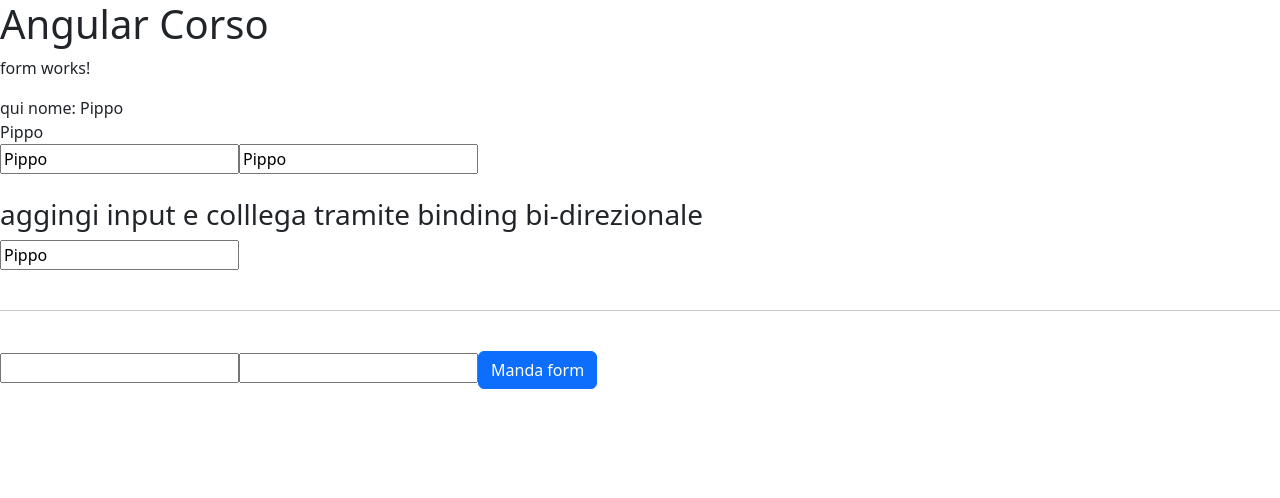
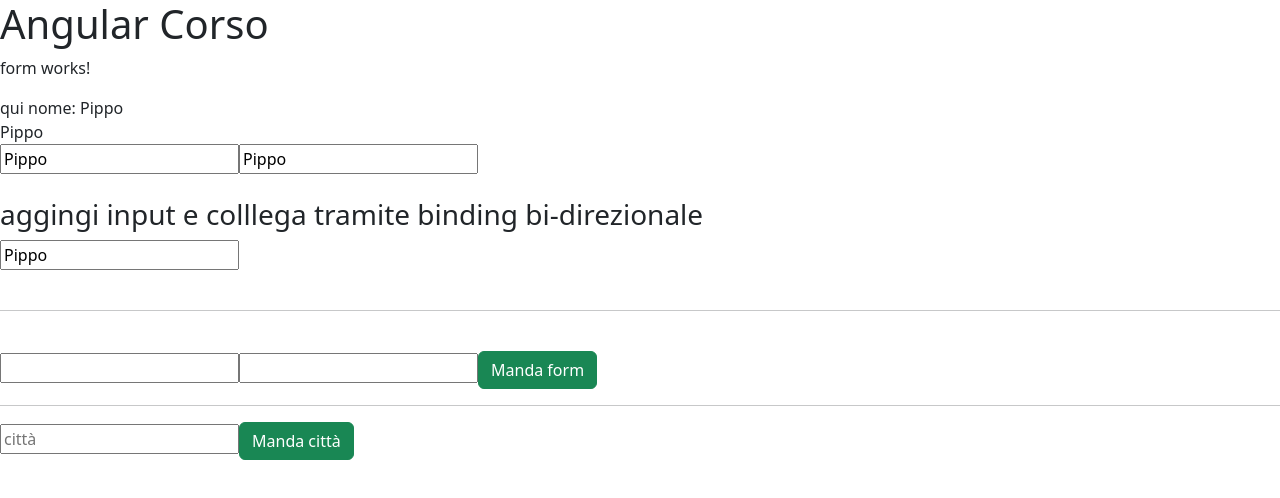
Before and after one commit to ironmanromeo/angular-corso, an Angular app: page / in a window 1280 px wide. Shown: the top 498 px of the page. Built offline with nearby package versions, Linux system fonts and the light colour scheme.

Commit message:
allineamento

```diff
--- a/src/app/form/form.component.html
+++ b/src/app/form/form.component.html
@@ -16,5 +16,12 @@
 <div>
     <input #cognomeRef>
     <input #inirizzoRef>
-    <button class="btn btn-primary" (click)="onMandaForm(cognomeRef, inirizzoRef)">Manda form</button>
+    <button class="btn btn-success" (click)="onMandaForm(cognomeRef, inirizzoRef)">Manda form</button>
 </div>
+
+<hr>
+
+<div>
+    <input placeholder="città" #cittaRef>
+    <button class="btn btn-success" (click)=onMandaCitta()>Manda città</button>
+</div>
--- a/src/app/form/form.component.ts
+++ b/src/app/form/form.component.ts
@@ -1,4 +1,4 @@
-import { Component, OnInit } from '@angular/core';
+import { Component, ElementRef, ViewChild } from '@angular/core';
 
 @Component({
   selector: 'app-form',
@@ -6,6 +6,8 @@ import { Component, OnInit } from '@angular/core';
   styleUrls: ['./form.component.css']
 })
 export class FormComponent {
+
+  @ViewChild("cittaRef") cittaRef?:ElementRef
 
   nome = "Pippo"
 
@@ -20,4 +22,8 @@ export class FormComponent {
     console.log("Cognome: " +f.value+" Indirizzo: " +g.value)
   }
 
+  onMandaCitta() {
+
+  }
+
 }
```
